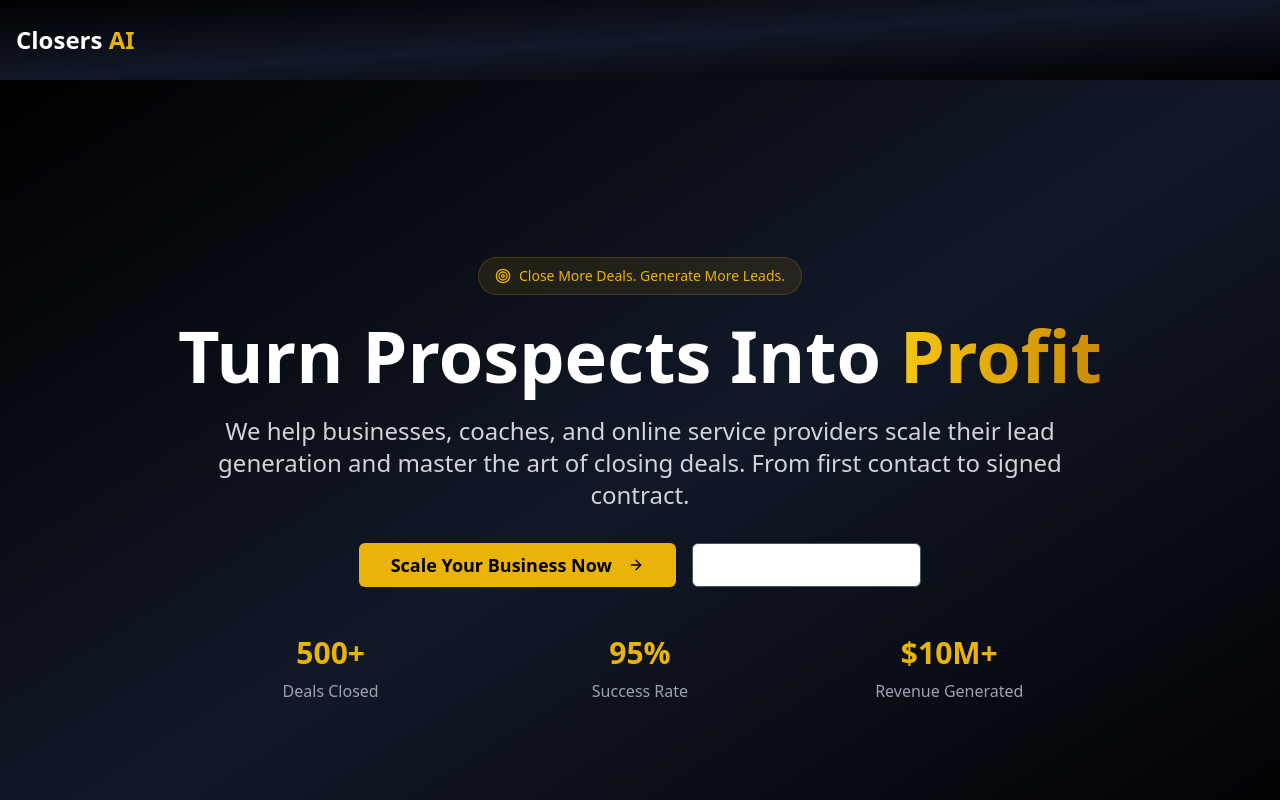
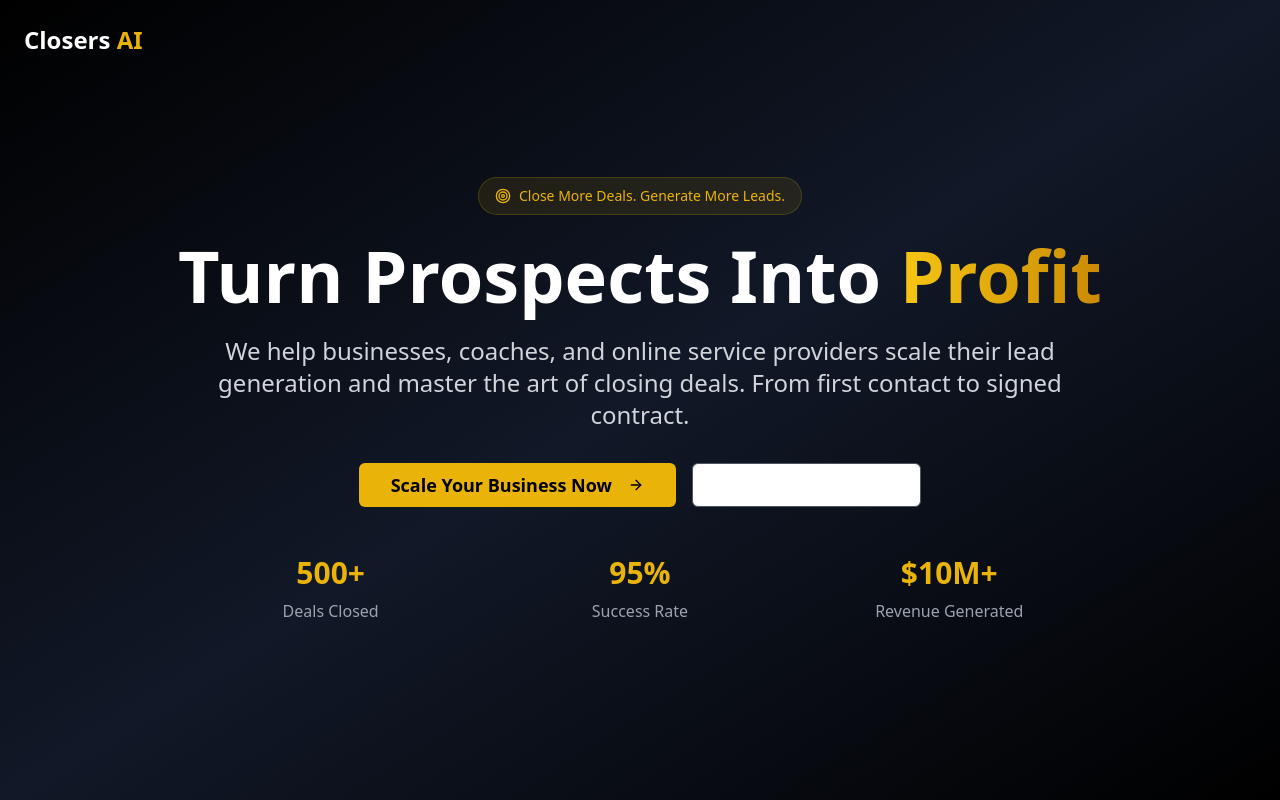
Before and after one commit to ronniehere/dealsai-2, a React (Vite) app: page / in a window 1280 px wide. Shown: the top 800 px of the page. Built offline with nearby package versions, Linux system fonts and the light colour scheme.

Commit message:
Remove header bar
Keep company name in top left corner of the website.

```diff
--- a/src/components/Header.tsx
+++ b/src/components/Header.tsx
@@ -1,15 +1,11 @@
 
 const Header = () => {
   return (
-    <header className="bg-gradient-to-br from-black via-gray-900 to-black">
-      <div className="max-w-7xl mx-auto px-4 py-6">
-        <div className="flex items-center justify-between">
-          <div className="text-2xl font-bold text-white">
-            Closers <span className="text-yellow-500">AI</span>
-          </div>
-        </div>
+    <div className="absolute top-0 left-0 z-50 p-6">
+      <div className="text-2xl font-bold text-white">
+        Closers <span className="text-yellow-500">AI</span>
       </div>
-    </header>
+    </div>
   );
 };
 
```
